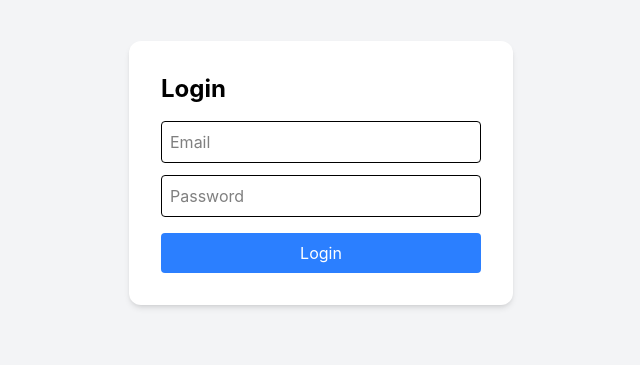
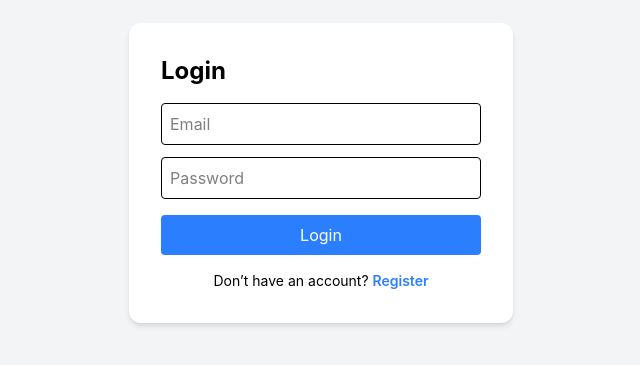
Before and after one commit to notashock/mock-hackathon2, a React app in the folder frontend/: page / in a window 1280 px wide. Shown: the part 227-592 px from the top of the page, without its empty margins (319-959 px from the left). Built offline with nearby package versions, Linux system fonts and the light colour scheme; the HTML template or start-up script is replaced by a standard one.

Commit message:
register page

```diff
--- a/frontend/src/pages/Login.jsx
+++ b/frontend/src/pages/Login.jsx
@@ -1,4 +1,5 @@
 import { useState } from "react";
+import { Link } from "react-router-dom";
 
 function Login() {
   const [formData, setFormData] = useState({
@@ -45,6 +46,14 @@
         <button className="w-full bg-blue-500 text-white p-2 rounded">
           Login
         </button>
+
+        {/* Register Link */}
+        <p className="text-sm text-center mt-4">
+          Don’t have an account?{" "}
+          <Link to="/register" className="text-blue-500 font-semibold">
+            Register
+          </Link>
+        </p>
       </form>
     </div>
   );
```
